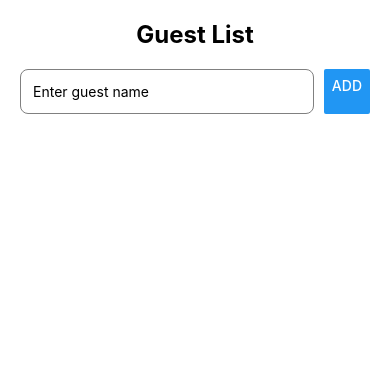
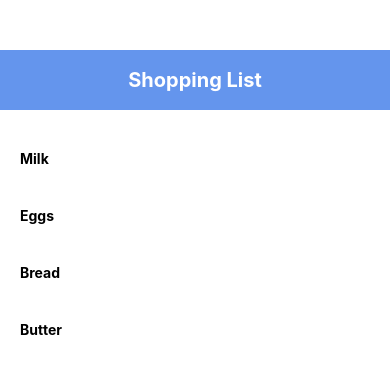
Before and after one commit to VS-PRAVIN/ForReactPractice, a React Native app: screen / in a window 390 px wide. Shown: the top 374 px of the page. Built offline with nearby package versions, Linux system fonts and the light colour scheme.

Commit message:
Try to show the shoppingList Details

```diff
--- /dev/null
+++ b/components/Header.js
@@ -0,0 +1,11 @@
+import {styles} from './components.styles';
+import {View, Text} from 'react-native';
+import React from 'react';
+
+export const Header = () => {
+    return (
+        <View style={styles.header}>
+            <Text style={styles.headertext}>Shopping List</Text>
+        </View>
+    );
+}
--- /dev/null
+++ b/components/ShoppingList.js
@@ -0,0 +1,24 @@
+import {View,Text} from 'react-native';
+import { FlatList } from 'react-native-web';
+import {styles} from './components.styles';
+
+export const ShoppingList = ({list}) => {
+    return (
+        <FlatList
+        data={list}
+        keyExtractor={(item) => item.id}
+        itemSeparatorComponent={() => {
+            return (
+                <View style={styles.itemSeparator}></View>
+            )
+        }}
+        renderItem={({item}) => {
+            return (
+                <Text style={styles.ShoppingListItem}>{item.name}</Text>
+            )
+        }}
+
+        style={styles.flatlist}
+        />
+    );
+}
--- /dev/null
+++ b/components/components.styles.js
@@ -0,0 +1,26 @@
+import {StyleSheet} from 'react-native';
+
+export const styles = StyleSheet.create({
+  header: {
+    backgroundColor: 'cornflowerblue',
+    height: 60,
+    alignItems: 'center',
+    justifyContent: 'center',
+  },
+  headertext: {
+    fontWeight: 'bold',
+    color: '#fff',
+    fontSize: 20,
+  },
+  ShoppingListItem: {
+    fontWeight: 'bold',
+    padding: 20,
+  },
+    itemSeparator: {
+    height: 1,
+    backgroundColor: 'lightgray',
+  },
+    flatlist: {
+        paddingTop: 20,
+    }
+});
--- a/src/App.js
+++ b/src/App.js
@@ -1,51 +1,24 @@
+import {StatusBar} from 'expo-status-bar';
 import React,{useState} from 'react';
-import {View,Text,Button,TextInput,FlatList,TouchableOpacity} from 'react-native';
-import {styles} from './App.styles';
+import {Text,View } from 'react-native' ;
+import {styles} from './App.styles'
+import { Header } from '../components/Header';
+import { ShoppingList } from '../components/ShoppingList';
 
 export default function App(){
 
-  const [text,setText] = useState('');
-
-  const [items,setItems] = useState([]);
-
-  const handleItem = ()=>{
-    if(text.trim() !==''){
-      setItems([...items,{id: Date.now().toString(), name:text}])
-      setText('');
-    }
-  };
-
-  const handleDelete = (id)=>{
-    setItems(items.filter((item) => item.id !== id));
-  };
+  const [shoppingList, setShoppingList] = useState([
+    {id: 1, name: 'Milk'},
+    {id: 2, name: 'Eggs'},
+    {id: 3, name: 'Bread'},
+    {id: 4, name: 'Butter'},
+  ]);
 
   return (
-    <View style={styles.Container}>
-      <Text style={styles.title}>Guest List</Text>
-
-      <View style={styles.inputRow}>
-        <TextInput
-          style={styles.input}
-          placeholder="Enter guest name"
-          value={text}
-          onChangeText={(val) => setText(val)}
-        />
-        <Button title="Add" onPress={handleItem}/>
-      </View>
-
-      <FlatList
-        data={items}
-        keyExtractor={(item) => item.id}
-        renderItem={({item}) => (
-          <View style={styles.listItem}>
-            <Text style={styles.listText}>{item.name}</Text>
-
-            <TouchableOpacity onPress={() => handleDelete(item.id)}>
-              <Text style={styles.deleteText}>Delete</Text>
-            </TouchableOpacity>
-          </View>
-        )}
-      />
+    <View style={styles.container}>
+      <StatusBar style="auto"/>
+      <Header/>
+      <ShoppingList list={shoppingList}/>
     </View>
   )
 }
--- a/src/App.styles.js
+++ b/src/App.styles.js
@@ -1,48 +1,11 @@
 import {StyleSheet} from 'react-native';
 
 export const styles = StyleSheet.create({
-  Container: {
+  container: {
     flex: 1,
-    backgroundColor: 'white',
-    //alignItems: 'center',
-    justifyContent: 'center',
-    padding: 20
+    backgroundColor: '#fff',
+    // alignItems: 'center',
+    // justifyContent: 'center',
+    paddingTop: 50,
   },
-  title: {
-    fontSize: 24,
-    fontWeight: 'bold',
-    marginBottom: 20,
-    textAlign: 'center',
-  },
-  inputRow: {
-    flexDirection: 'row',
-    marginBottom: 20,
-  },
-  input: {
-    flex:1,
-    //width: '100%',
-    height:45,
-    borderWidth: 1,
-    borderColor: 'gray',
-    borderRadius: 8,
-    paddingHorizontal: 12,
-    backgroundColor: 'white',
-    marginRight: 10,
-  },
-  listItem: {
-    backgroundColor: 'green',
-    padding: 15,
-    borderRadius: 8,
-    marginBottom: 10,
-    borderWidth: 1,
-    borderColor: 'gray',
-  },
-  listText: {
-    fontSize: 16,
-  },
-  deleteText: {
-    color: 'red',
-    fontWeight: 'bold',
-    fontSize: 16,
-  }
 });
```
